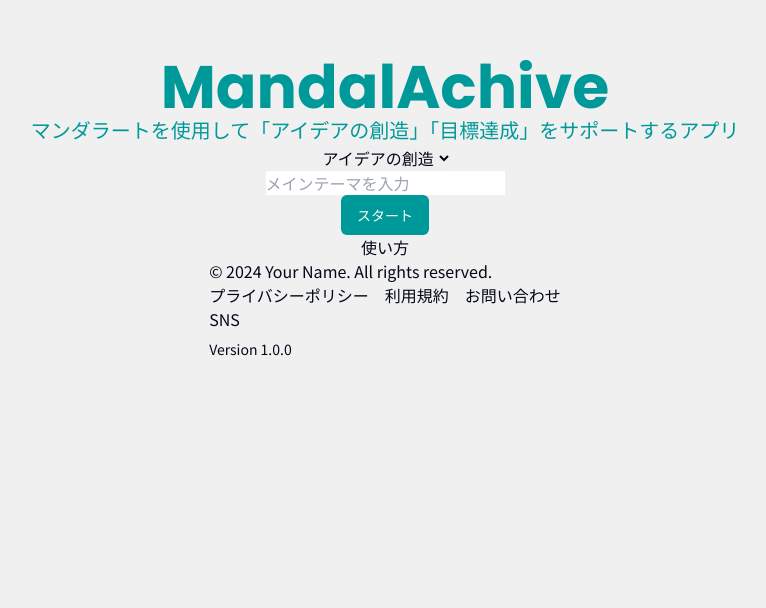
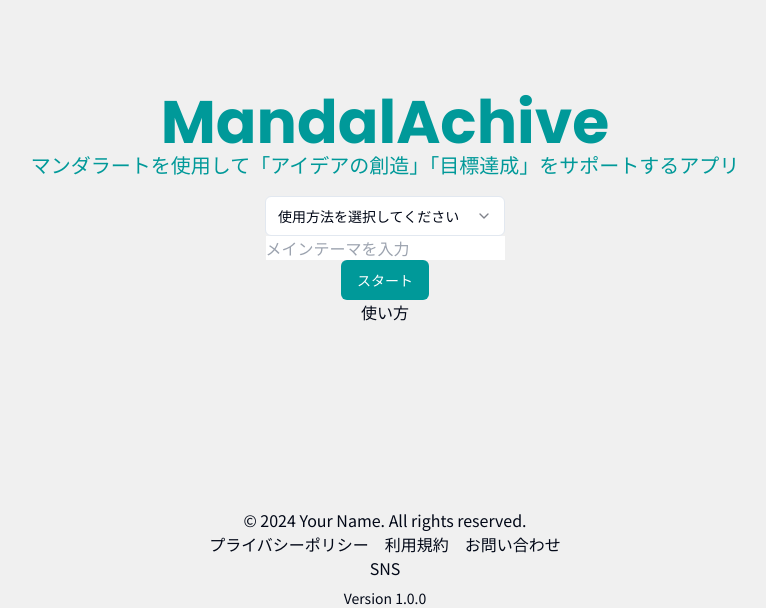
Before and after one commit to kurukuru-dev/mandal-achieve, a Next.js app: page / in a window 1280 px wide. Shown: the part 192-800 px from the top of the page, without its empty margins (255-1021 px from the left). Built offline with nearby package versions, Linux system fonts and the light colour scheme.

Commit message:
セレクトボックスのUIを作成

```diff
--- a/package.json
+++ b/package.json
@@ -9,6 +9,7 @@
     "lint": "next lint"
   },
   "dependencies": {
+    "@radix-ui/react-select": "^2.1.1",
     "@radix-ui/react-slot": "^1.1.0",
     "class-variance-authority": "^0.7.0",
     "clsx": "^2.1.1",
--- a/src/app/globals.css
+++ b/src/app/globals.css
@@ -13,6 +13,8 @@
     --accent: #344b78;
     --accent-hover: #3e5990;
     --caution: #ffc107;
+    --popover: #009999;
+    --ring: #009999;
 
     /* shadcnUiのデフォルト値 */
     /* TODO: 不要であれば削除 */
@@ -20,15 +22,12 @@
     --foreground: 222.2 84% 4.9%;
     --card: 0 0% 100%;
     --card-foreground: 222.2 84% 4.9%;
-    --popover: 0 0% 100%;
-    --popover-foreground: 222.2 84% 4.9%;
     --muted: 210 40% 96.1%;
     --muted-foreground: 215.4 16.3% 46.9%;
     --destructive: 0 84.2% 60.2%;
     --destructive-foreground: 210 40% 98%;
     --border: 214.3 31.8% 91.4%;
     --input: 214.3 31.8% 91.4%;
-    --ring: 222.2 84% 4.9%;
     --radius: 0.5rem;
     --chart-1: 12 76% 61%;
     --chart-2: 173 58% 39%;
--- a/src/app/page.tsx
+++ b/src/app/page.tsx
@@ -1,20 +1,16 @@
-import { Button } from '@/components/ui/button';
+import CustomerInput from '@/components/CustomerInput';
 
 export default function Home() {
   return (
-    <main className="h-full min-h-screen flex flex-col items-center justify-center">
-      <h1 className="text-primary text-6xl">MandalAchive</h1>
-      <h2 className="text-primary text-xl">
-        マンダラートを使用して「アイデアの創造」「目標達成」をサポートするアプリ
-      </h2>
-      <select name="mode" id="">
-        <option value="create">アイデアの創造</option>
-        <option value="achieve">目標達成</option>
-      </select>
-      <input type="text" placeholder="メインテーマを入力" />
-      <Button>スタート</Button>
-      <button>使い方</button>
-      <footer>
+    <div className="relative">
+      <main className="h-full min-h-screen flex flex-col items-center justify-center">
+        <h1 className="text-primary text-6xl">MandalAchive</h1>
+        <h2 className="text-primary text-xl">
+          マンダラートを使用して「アイデアの創造」「目標達成」をサポートするアプリ
+        </h2>
+        <CustomerInput />
+      </main>
+      <footer className="w-full text-center mx-auto absolute left-0 bottom-0">
         <p>© 2024 Your Name. All rights reserved.</p>
         <nav className="flex justify-center space-x-4">
           <a href="/privacy-policy" className="hover:underline">
@@ -30,6 +26,6 @@
         <p>SNS</p>
         <p className="mt-2 text-sm">Version 1.0.0</p>
       </footer>
-    </main>
+    </div>
   );
 }
--- /dev/null
+++ b/src/components/CustomerInput.tsx
@@ -0,0 +1,33 @@
+import { Button } from '@/components/ui/button';
+import {
+  Select,
+  SelectTrigger,
+  SelectValue,
+  SelectContent,
+  SelectGroup,
+  SelectLabel,
+  SelectItem
+} from '@/components/ui/select';
+
+// q: 顧客がモードを選択し、メインテーマを入力してスタートボタンを押す
+export default function CustomerInput() {
+  return (
+    <div className="mt-4 flex flex-col justify-center items-center">
+      <Select>
+        <SelectTrigger className="w-60">
+          <SelectValue placeholder="使用方法を選択してください" />
+        </SelectTrigger>
+        <SelectContent>
+          <SelectGroup>
+            <SelectLabel>使用方法</SelectLabel>
+            <SelectItem value="create">アイデア創造</SelectItem>
+            <SelectItem value="achive">目標達成</SelectItem>
+          </SelectGroup>
+        </SelectContent>
+      </Select>
+      <input type="text" placeholder="メインテーマを入力" />
+      <Button>スタート</Button>
+      <button>使い方</button>
+    </div>
+  );
+}
--- /dev/null
+++ b/src/components/ui/select.tsx
@@ -0,0 +1,160 @@
+'use client';
+
+import * as React from 'react';
+import * as SelectPrimitive from '@radix-ui/react-select';
+import { Check, ChevronDown, ChevronUp } from 'lucide-react';
+
+import { cn } from '@/lib/utils';
+
+const Select = SelectPrimitive.Root;
+
+const SelectGroup = SelectPrimitive.Group;
+
+const SelectValue = SelectPrimitive.Value;
+
+const SelectTrigger = React.forwardRef<
+  React.ElementRef<typeof SelectPrimitive.Trigger>,
+  React.ComponentPropsWithoutRef<typeof SelectPrimitive.Trigger>
+>(({ className, children, ...props }, ref) => (
+  <SelectPrimitive.Trigger
+    ref={ref}
+    className={cn(
+      'flex h-10 w-full items-center justify-between rounded-md border border-input bg-background px-3 py-2 text-sm ring-offset-background placeholder:text-muted-foreground focus:outline-none focus:ring-2 focus:ring-ring focus:ring-offset-2 disabled:cursor-not-allowed disabled:opacity-50 [&>span]:line-clamp-1',
+      className
+    )}
+    {...props}
+  >
+    {children}
+    <SelectPrimitive.Icon asChild>
+      <ChevronDown className="h-4 w-4 opacity-50" />
+    </SelectPrimitive.Icon>
+  </SelectPrimitive.Trigger>
+));
+SelectTrigger.displayName = SelectPrimitive.Trigger.displayName;
+
+const SelectScrollUpButton = React.forwardRef<
+  React.ElementRef<typeof SelectPrimitive.ScrollUpButton>,
+  React.ComponentPropsWithoutRef<typeof SelectPrimitive.ScrollUpButton>
+>(({ className, ...props }, ref) => (
+  <SelectPrimitive.ScrollUpButton
+    ref={ref}
+    className={cn(
+      'flex cursor-default items-center justify-center py-1',
+      className
+    )}
+    {...props}
+  >
+    <ChevronUp className="h-4 w-4" />
+  </SelectPrimitive.ScrollUpButton>
+));
+SelectScrollUpButton.displayName = SelectPrimitive.ScrollUpButton.displayName;
+
+const SelectScrollDownButton = React.forwardRef<
+  React.ElementRef<typeof SelectPrimitive.ScrollDownButton>,
+  React.ComponentPropsWithoutRef<typeof SelectPrimitive.ScrollDownButton>
+>(({ className, ...props }, ref) => (
+  <SelectPrimitive.ScrollDownButton
+    ref={ref}
+    className={cn(
+      'flex cursor-default items-center justify-center py-1',
+      className
+    )}
+    {...props}
+  >
+    <ChevronDown className="h-4 w-4" />
+  </SelectPrimitive.ScrollDownButton>
+));
+SelectScrollDownButton.displayName =
+  SelectPrimitive.ScrollDownButton.displayName;
+
+const SelectContent = React.forwardRef<
+  React.ElementRef<typeof SelectPrimitive.Content>,
+  React.ComponentPropsWithoutRef<typeof SelectPrimitive.Content>
+>(({ className, children, position = 'popper', ...props }, ref) => (
+  <SelectPrimitive.Portal>
+    <SelectPrimitive.Content
+      ref={ref}
+      className={cn(
+        'relative z-50 max-h-96 min-w-[8rem] overflow-hidden rounded-md border bg-white text-black shadow-md data-[state=open]:animate-in data-[state=closed]:animate-out data-[state=closed]:fade-out-0 data-[state=open]:fade-in-0 data-[state=closed]:zoom-out-95 data-[state=open]:zoom-in-95 data-[side=bottom]:slide-in-from-top-2 data-[side=left]:slide-in-from-right-2 data-[side=right]:slide-in-from-left-2 data-[side=top]:slide-in-from-bottom-2',
+        position === 'popper' &&
+          'data-[side=bottom]:translate-y-1 data-[side=left]:-translate-x-1 data-[side=right]:translate-x-1 data-[side=top]:-translate-y-1',
+        className
+      )}
+      position={position}
+      {...props}
+    >
+      <SelectScrollUpButton />
+      <SelectPrimitive.Viewport
+        className={cn(
+          'p-1',
+          position === 'popper' &&
+            'h-[var(--radix-select-trigger-height)] w-full min-w-[var(--radix-select-trigger-width)]'
+        )}
+      >
+        {children}
+      </SelectPrimitive.Viewport>
+      <SelectScrollDownButton />
+    </SelectPrimitive.Content>
+  </SelectPrimitive.Portal>
+));
+SelectContent.displayName = SelectPrimitive.Content.displayName;
+
+const SelectLabel = React.forwardRef<
+  React.ElementRef<typeof SelectPrimitive.Label>,
+  React.ComponentPropsWithoutRef<typeof SelectPrimitive.Label>
+>(({ className, ...props }, ref) => (
+  <SelectPrimitive.Label
+    ref={ref}
+    className={cn('py-1.5 pl-8 pr-2 text-sm font-semibold', className)}
+    {...props}
+  />
+));
+SelectLabel.displayName = SelectPrimitive.Label.displayName;
+
+const SelectItem = React.forwardRef<
+  React.ElementRef<typeof SelectPrimitive.Item>,
+  React.ComponentPropsWithoutRef<typeof SelectPrimitive.Item>
+>(({ className, children, ...props }, ref) => (
+  <SelectPrimitive.Item
+    ref={ref}
+    className={cn(
+      'relative flex w-full cursor-default select-none items-center rounded-sm py-1.5 pl-8 pr-2 text-sm outline-none focus:bg-popover data-[disabled]:pointer-events-none data-[disabled]:opacity-50',
+      className
+    )}
+    {...props}
+  >
+    <span className="absolute left-2 flex h-3.5 w-3.5 items-center justify-center">
+      <SelectPrimitive.ItemIndicator>
+        <Check className="h-4 w-4" />
+      </SelectPrimitive.ItemIndicator>
+    </span>
+
+    <SelectPrimitive.ItemText>{children}</SelectPrimitive.ItemText>
+  </SelectPrimitive.Item>
+));
+SelectItem.displayName = SelectPrimitive.Item.displayName;
+
+const SelectSeparator = React.forwardRef<
+  React.ElementRef<typeof SelectPrimitive.Separator>,
+  React.ComponentPropsWithoutRef<typeof SelectPrimitive.Separator>
+>(({ className, ...props }, ref) => (
+  <SelectPrimitive.Separator
+    ref={ref}
+    className={cn('-mx-1 my-1 h-px bg-muted', className)}
+    {...props}
+  />
+));
+SelectSeparator.displayName = SelectPrimitive.Separator.displayName;
+
+export {
+  Select,
+  SelectGroup,
+  SelectValue,
+  SelectTrigger,
+  SelectContent,
+  SelectLabel,
+  SelectItem,
+  SelectSeparator,
+  SelectScrollUpButton,
+  SelectScrollDownButton
+};
--- a/tailwind.config.ts
+++ b/tailwind.config.ts
@@ -32,12 +32,13 @@
           DEFAULT: 'var(--accent)',
           hover: 'var(--accent-hover)'
         },
+        popover: 'var(--popover)',
+        ring: 'var(--ring)',
 
         // shadcnUiデフォルト値
         // TODO: 不要であれば削除
         border: 'hsl(var(--border))',
         input: 'hsl(var(--input))',
-        ring: 'hsl(var(--ring))',
         background: 'hsl(var(--background))',
         foreground: 'hsl(var(--foreground))',
         destructive: {
@@ -47,10 +48,6 @@
         muted: {
           DEFAULT: 'hsl(var(--muted))',
           foreground: 'hsl(var(--muted-foreground))'
-        },
-        popover: {
-          DEFAULT: 'hsl(var(--popover))',
-          foreground: 'hsl(var(--popover-foreground))'
         },
         card: {
           DEFAULT: 'hsl(var(--card))',
```
Also changed, not shown: 1 other file (tests, documents, lock files or other folders).
